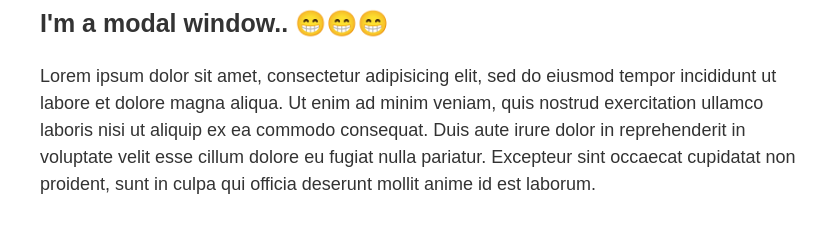
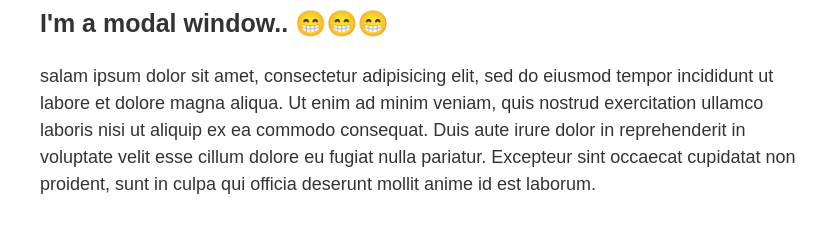
Before and after one commit to MohammadrezaRouzeh/mini-modal, a plain HTML site: page index.html in a window 1280 px wide. Both pictures are taken after a click on the button "Show modal 1". Shown: the part 299-546 px from the top of the page, 212-1028 px from the left. Drawn offline with Linux system fonts and the light colour scheme.

Commit message:
update text index

```diff
--- a/index.html
+++ b/index.html
@@ -16,7 +16,7 @@
       <button class="close-modal">&times;</button>
       <h1>I'm a modal window.. 😁😁😁</h1>
       <p>
-        Lorem ipsum dolor sit amet, consectetur adipisicing elit, sed do eiusmod
+        salam ipsum dolor sit amet, consectetur adipisicing elit, sed do eiusmod
         tempor incididunt ut labore et dolore magna aliqua. Ut enim ad minim
         veniam, quis nostrud exercitation ullamco laboris nisi ut aliquip ex ea
         commodo consequat. Duis aute irure dolor in reprehenderit in voluptate
```
